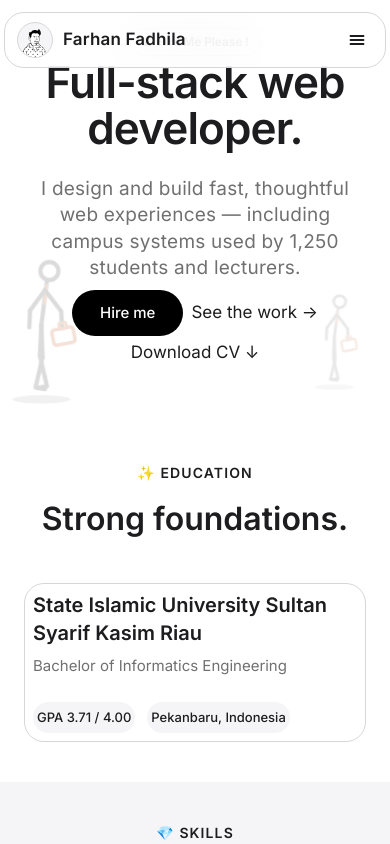
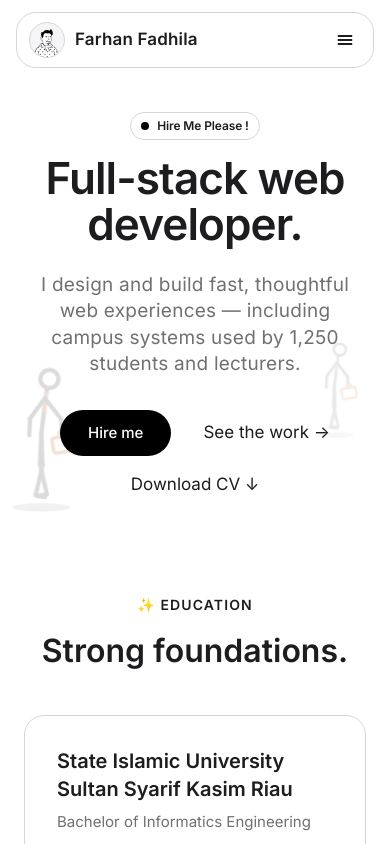
Before and after one commit to fadhilaaan9-sudo/porfolio-test, a React (Vite) app: page / in a window 390 px wide. Shown: the top 844 px of the page. Built offline with nearby package versions, Linux system fonts and the light colour scheme.

Commit message:
Remove broken custom spacing scale (was quartering Tailwind values, hiding hero badge on mobile)

```diff
--- a/src/index.css
+++ b/src/index.css
@@ -58,23 +58,6 @@
   --text-hero-display--line-height: 1.05;
   --text-hero-display--letter-spacing: -1.2px;
 
-  /* Spacing — 4px base unit */
-  --spacing-4: 4px;
-  --spacing-8: 8px;
-  --spacing-12: 12px;
-  --spacing-16: 16px;
-  --spacing-20: 20px;
-  --spacing-24: 24px;
-  --spacing-28: 28px;
-  --spacing-32: 32px;
-  --spacing-40: 40px;
-  --spacing-48: 48px;
-  --spacing-52: 52px;
-  --spacing-64: 64px;
-  --spacing-76: 76px;
-  --spacing-80: 80px;
-  --spacing-128: 128px;
-  --spacing-144: 144px;
 
   /* Border radius */
   --radius-md: 4px;
```
